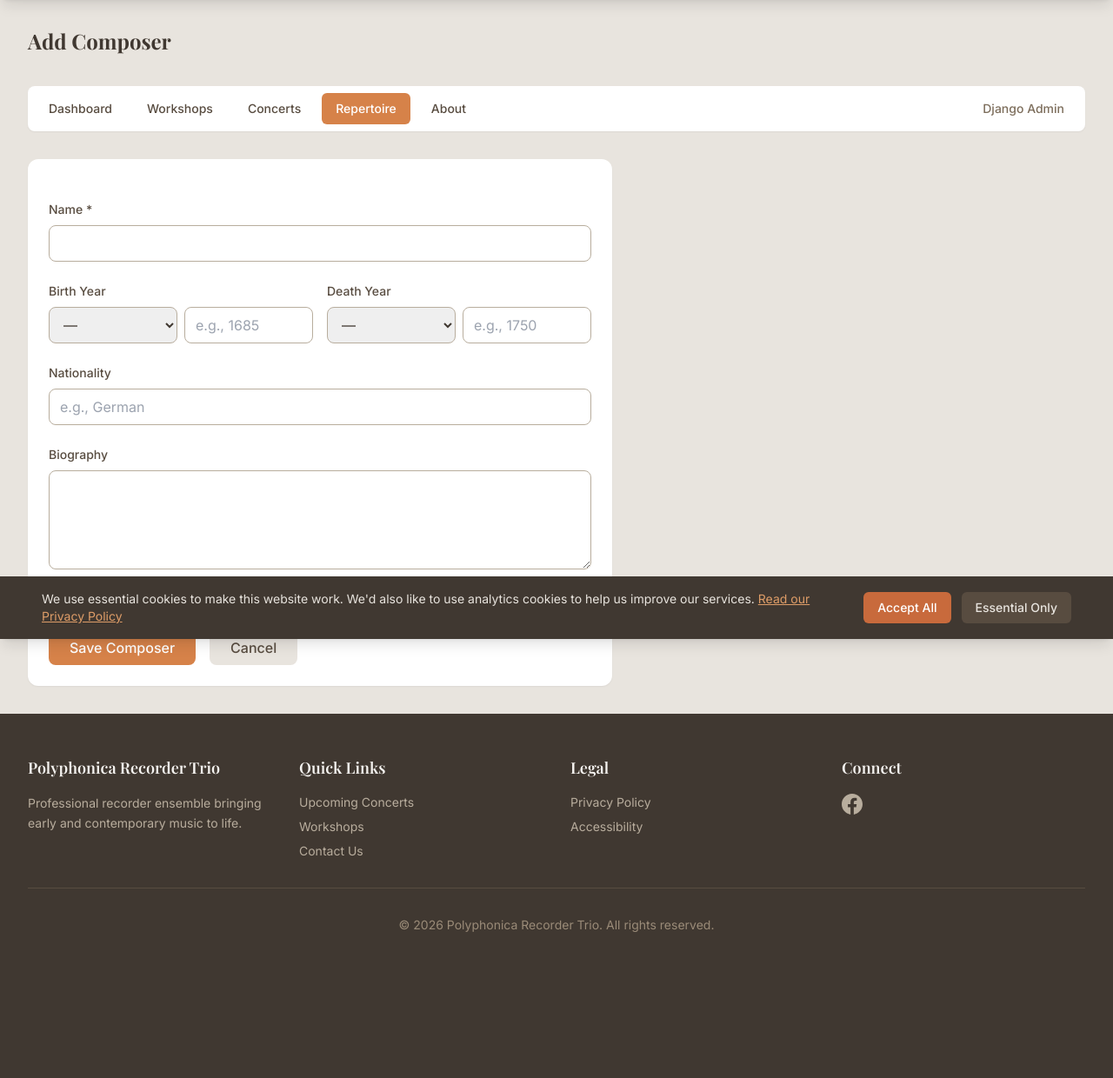
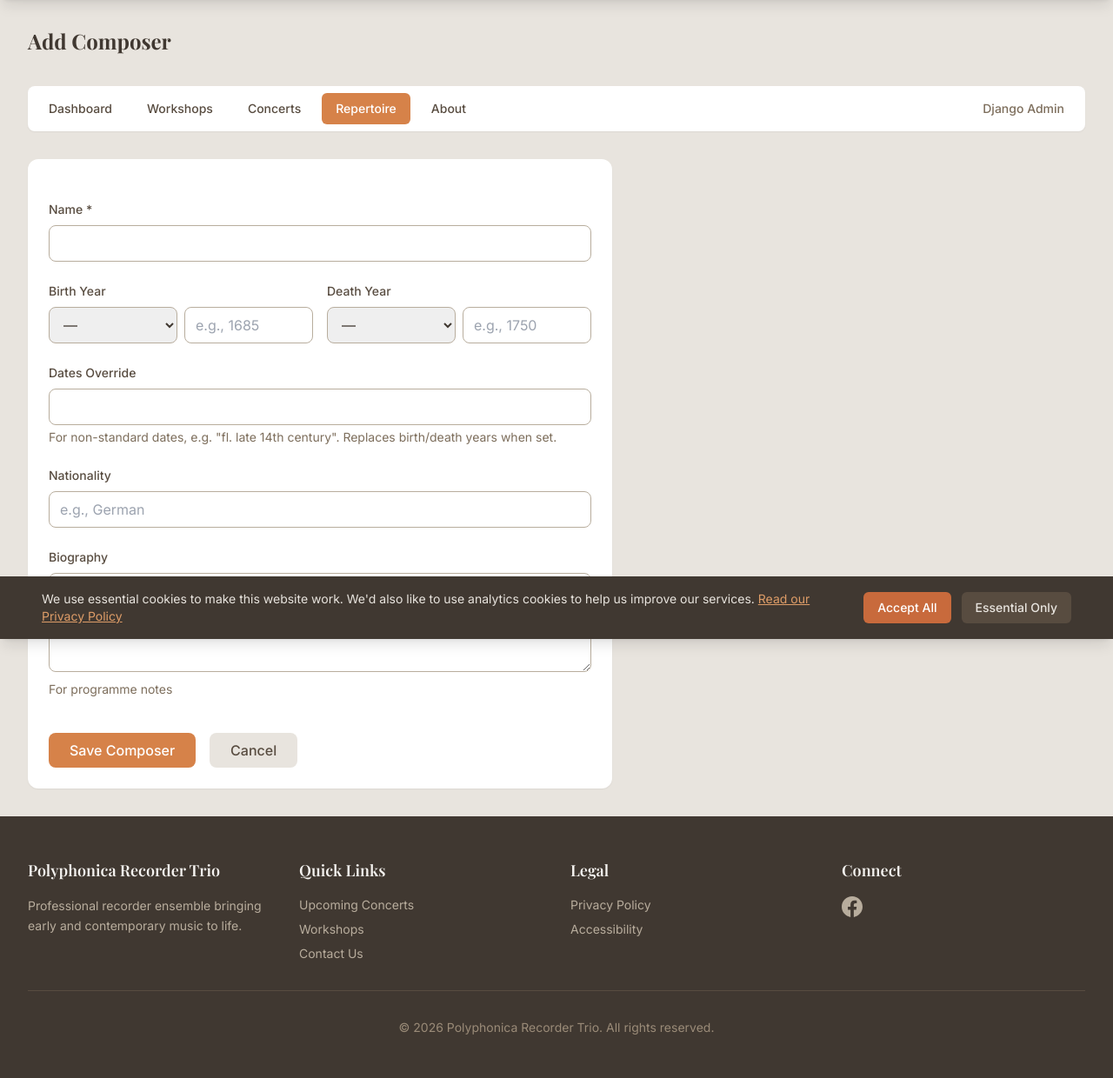
Before and after one commit to polyphonica/polyphonicarecordertrio, a Django app: page /manage/repertoire/composers/add/ in a window 1280 px wide. Shown: the part 65-1305 px from the top of the page at 87% size. Before the commit the page ends 1137 px from the top, so only its background shows below. Run offline with Django 5.2, Linux system fonts and the light colour scheme; the visitor is signed in with stand-in values (Sample User, id 1); parts of the project's set-up code (start-up, migrations or seed data) failed here and were passed over; some libraries are stand-ins or nearby versions; some web fonts are replaced.

Commit message:
Add fl. qualifier and dates override for composers
Support floruit (fl.) qualifier for active periods and add a dates
override field for non-standard date formats like "fl. late 14th
century" that can't be expressed with numeric years.

Co-Authored-By: Claude Opus 4.5 <noreply@anthropic.com>

```diff
--- a/repertoire/models.py
+++ b/repertoire/models.py
@@ -11,6 +11,7 @@ class Composer(models.Model):
         ('c.', 'c.'),
         ('after', 'after'),
         ('before', 'before'),
+        ('fl.', 'fl.'),
     ]
 
     name = models.CharField(max_length=200)
@@ -22,6 +23,10 @@ class Composer(models.Model):
         max_length=10, blank=True, choices=YEAR_QUALIFIER_CHOICES
     )
     death_year = models.PositiveIntegerField(null=True, blank=True)
+    dates_override = models.CharField(
+        max_length=100, blank=True,
+        help_text="Override computed dates, e.g. 'fl. late 14th century'"
+    )
     nationality = models.CharField(max_length=100, blank=True)
     bio = models.TextField(blank=True, help_text="Biography for programme notes")
 
@@ -48,6 +53,8 @@ class Composer(models.Model):
     @property
     def display_name(self):
         """Name with dates if available."""
+        if self.dates_override:
+            return f"{self.name} ({self.dates_override})"
         birth = self._format_year(self.birth_year_qualifier, self.birth_year)
         death = self._format_year(self.death_year_qualifier, self.death_year)
         if birth and death:
@@ -59,6 +66,8 @@ class Composer(models.Model):
     @property
     def dates_range(self):
         """Just the date range without parentheses, for list display."""
+        if self.dates_override:
+            return self.dates_override
         birth = self._format_year(self.birth_year_qualifier, self.birth_year)
         death = self._format_year(self.death_year_qualifier, self.death_year)
         if birth and death:
@@ -70,6 +79,8 @@ class Composer(models.Model):
     @property
     def dates_display(self):
         """Just the dates for display."""
+        if self.dates_override:
+            return f"({self.dates_override})"
         birth = self._format_year(self.birth_year_qualifier, self.birth_year)
         death = self._format_year(self.death_year_qualifier, self.death_year)
         if birth and death:
--- a/repertoire/views.py
+++ b/repertoire/views.py
@@ -31,7 +31,8 @@ class ComposerForm(StyledFormMixin, forms.ModelForm):
         model = Composer
         fields = [
             'name', 'birth_year_qualifier', 'birth_year',
-            'death_year_qualifier', 'death_year', 'nationality', 'bio'
+            'death_year_qualifier', 'death_year', 'dates_override',
+            'nationality', 'bio'
         ]
         widgets = {
             'birth_year': forms.NumberInput(attrs={'placeholder': 'e.g., 1685'}),
--- a/templates/repertoire/composer_form.html
+++ b/templates/repertoire/composer_form.html
@@ -34,6 +34,12 @@
             </div>
 
             <div>
+                <label for="id_dates_override" class="block text-sm font-medium text-primary-700 mb-2">Dates Override</label>
+                {{ form.dates_override }}
+                <p class="mt-1 text-sm text-primary-500">For non-standard dates, e.g. "fl. late 14th century". Replaces birth/death years when set.</p>
+            </div>
+
+            <div>
                 <label for="id_nationality" class="block text-sm font-medium text-primary-700 mb-2">Nationality</label>
                 {{ form.nationality }}
             </div>
```
Also changed, not shown: repertoire/migrations/0005_composer_dates_override_and_more.py (added).
